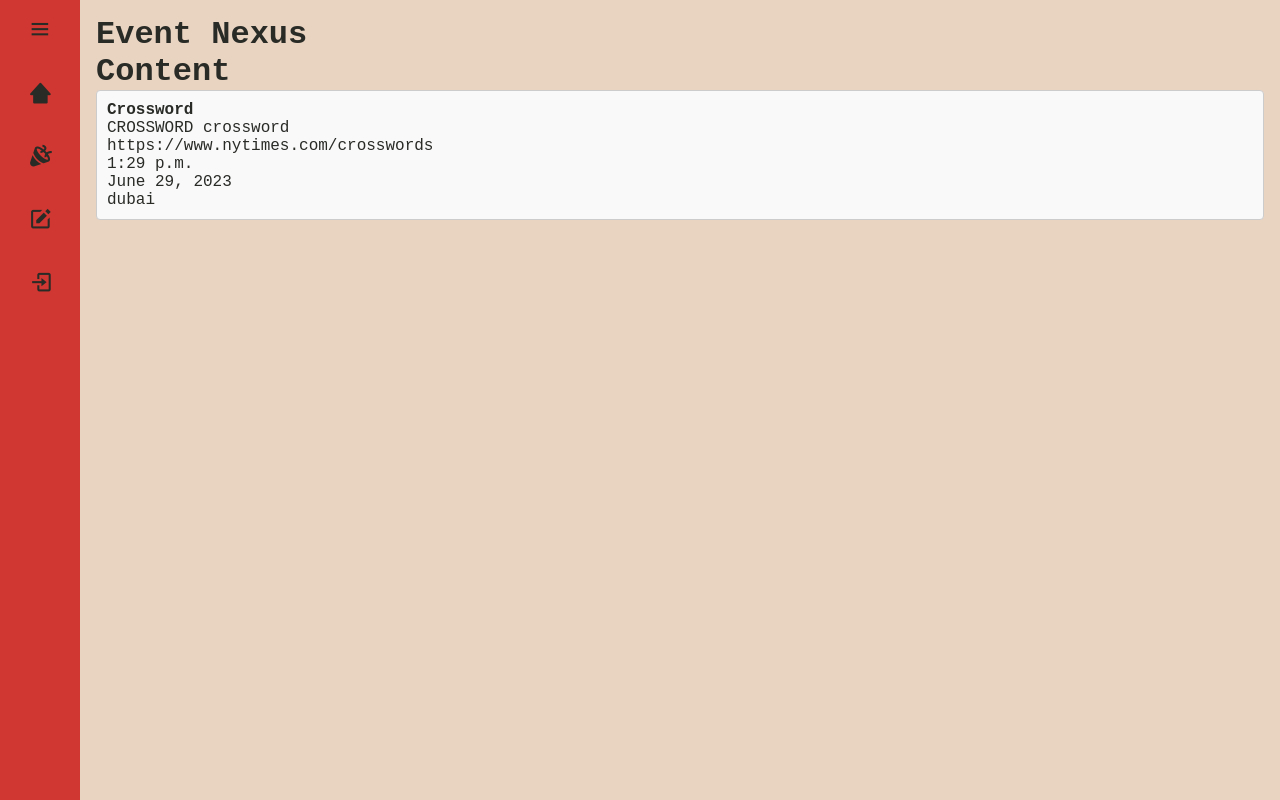
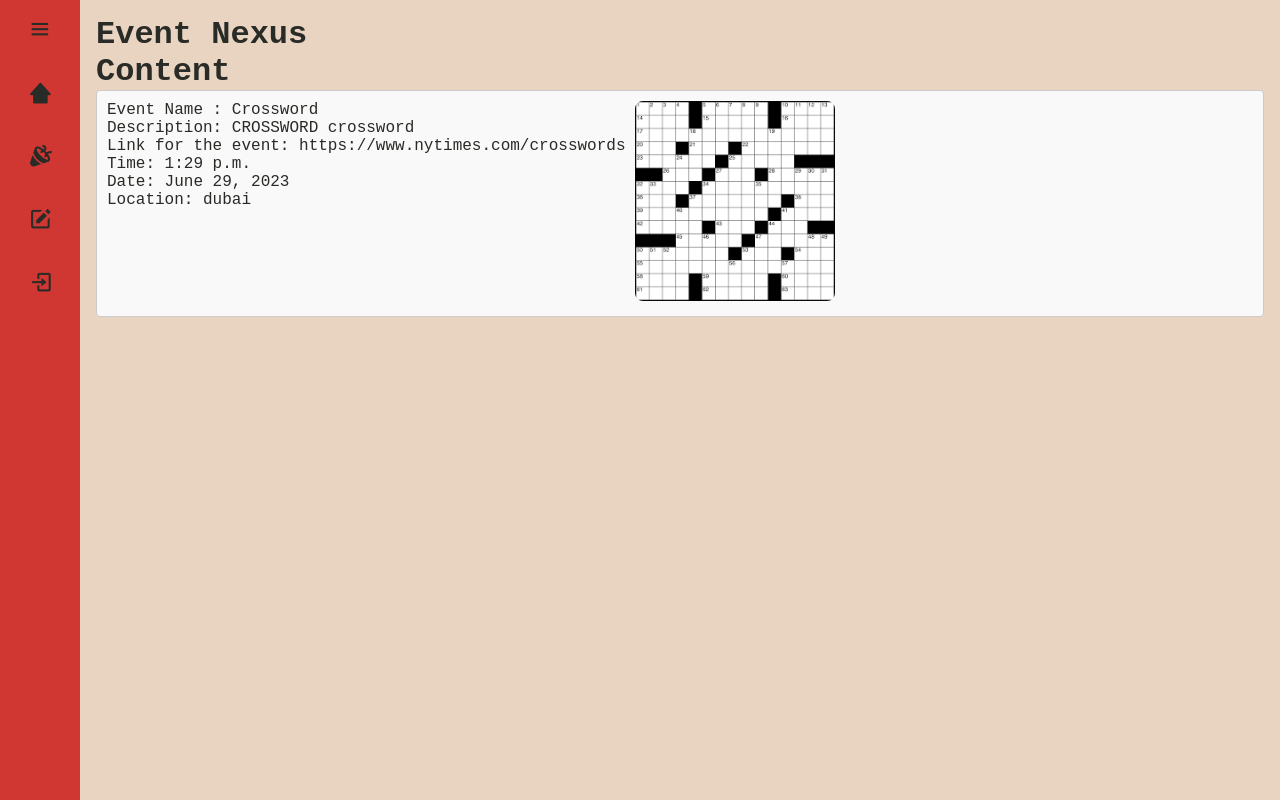
Before and after one commit to ArshiyaHafis/Event-Management-System, a Django app: page /details/5 in a window 1280 px wide. Run offline with Django 4.2, Linux system fonts and the light colour scheme; data comes from the database, SQL or seed files in the repository; both versions use the stored data as it was after the commit.

Commit message:
change event details

```diff
--- a/src/ems/ems_app/static/css/style.css
+++ b/src/ems/ems_app/static/css/style.css
@@ -206,6 +206,19 @@
 .options {
     display: none;      /*hide the checkbox*/
     position: absolute;         /*to position*/
+    top: 40%;
+    left: 25%;
+    padding: 5px 10px;
+    background-color: #E8B82E;
+    text-decoration: none;
+    /* transform: translate(-50%, -50%);       center of event */
+    /* z-index: 2; */
+    border-radius: 4px;
+    font-size: 14px;
+    box-shadow: 0px 2px 4px rgba(0, 0, 0, 0.5);
+}
+.button-function {
+    position: absolute;         /*to position*/
     top: 50%;
     left: 50%;
     padding: 5px 10px;
@@ -245,25 +258,45 @@
 a {
     text-decoration: none;
 }
-.details {
-    list-style-type: none;
-    padding: 0;
-    margin: 0;
-  }
+
 
   .event {
-    margin-bottom: 20px;
+    display: flex;
+    /* grid-template-columns: repeat(2, 1fr); */
+    /* grid-template-columns: auto auto; */
+    gap: 10px;
+    align-items: flex-start;
     padding: 10px;
     border: 1px solid #ccc;
     border-radius: 4px;
     background-color: #f9f9f9;
-    position: relative;
   }
 
-  .event dt {
+  /* .event dt {
+    width: 75%;
     font-weight: bold;
+    grid-row: 2/4;
+  } */
+
+  .event dd {
+    margin: 0;
+    flex-basis: 100%;
   }
 
-  .event dd {
-    margin-left: 0;
-  }
+.event-image {
+/* grid-column-start: 2; */
+    /* max-width: 100%;  */
+    /* height: auto;
+    width: 50%; */
+    /* margin-left: ; */
+/* border-radius: 50%; */
+/* object-fit: cover; */
+    width: 100%;
+    height: 200px; /* Adjust the height as needed */
+    object-fit: cover;
+    border-radius: 8px;
+}
+
+/* .event-pp{
+
+}*/
--- a/src/ems/ems_app/templates/details.html
+++ b/src/ems/ems_app/templates/details.html
@@ -2,22 +2,25 @@
 {% load static %}
 {% csrf_token %}
 {% block content %}
-<dl class="details">
-	{% for event in event_set %}
-	<div class="event">
-	  <dt>{{ event.event_name }}</dt>
-	  <dd>{{ event.event_descp }}</dd>
-	  <dd>{{ event.event_link }}</dd>
-	  <dd>{{ event.event_time }}</dd>
-	  <dd>{{ event.event_date }}</dd>
-	  <dd>{{ event.event_location }}</dd>
-
+{% for event in event_set %}
+<div class="event">
+	<div class ="event-detail-container">
+		<div class = "event-details">
+			<dd>Event Name : {{ event.event_name }}</dd>
+			<dd>Description: {{ event.event_descp }}</dd>
+			<dd>Link for the event: {{ event.event_link }}</dd>
+			<dd>Time: {{ event.event_time }}</dd>
+			<dd>Date: {{ event.event_date }}</dd>
+			<dd>Location: {{ event.event_location }}</dd>
+		</div>
 	</div>
-	{% endfor %}
-  </dl>
-  {% if event_exists %}
+	<div class = "event-image-container">
+		<img src="/media/{{ event.event_image }}" alt="Event Image" class="event-image">
+	</div>
+{% endfor %}
+{% if event_exists %}
 	<script>
 	alert("Event already exists!");
 	</script>
-	{% endif %}
+{% endif %}
 {% endblock %}
--- a/src/ems/ems_app/templates/event.html
+++ b/src/ems/ems_app/templates/event.html
@@ -16,7 +16,6 @@
             </p>
 
 
-
             {% if user.is_authenticated %}
             <div class="options">
                 {% with name=i.event_name %}
```
Also changed, not shown: src/ems/ems_app/templates/dashboard.html (+17 -6 lines), src/ems/db.sqlite3, src/ems/media/images/digital-fingerprint.jpg (added), src/ems/media/images/downloadt.jpg (added).
